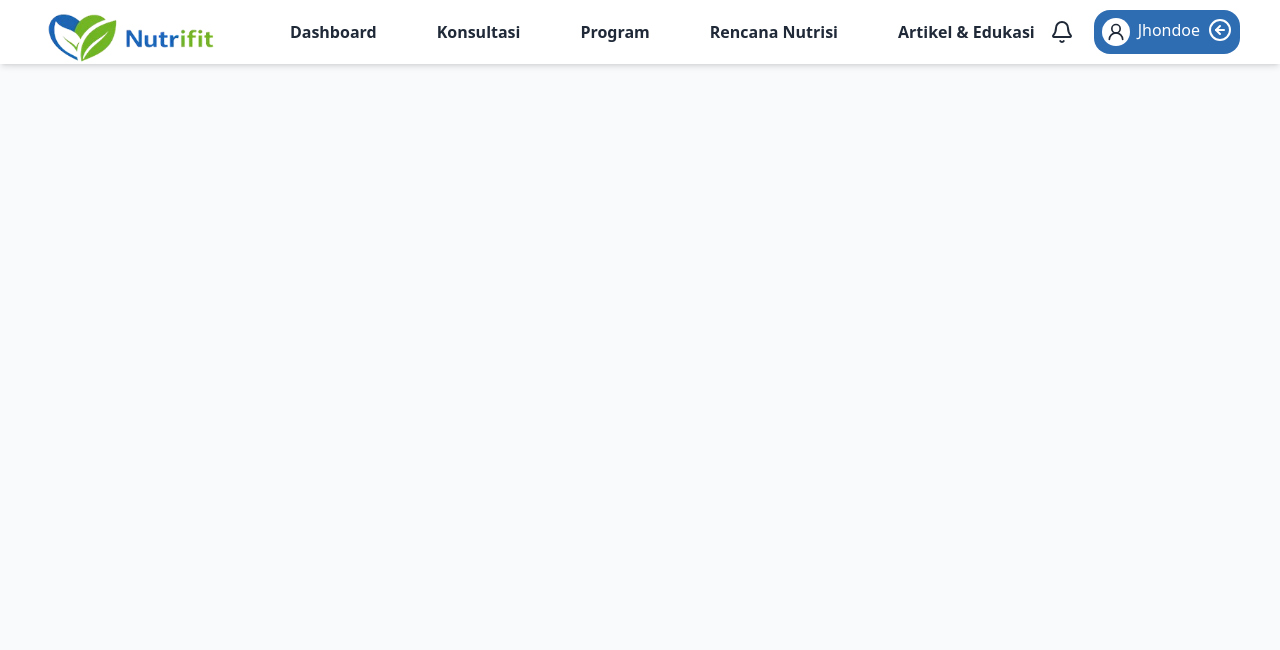
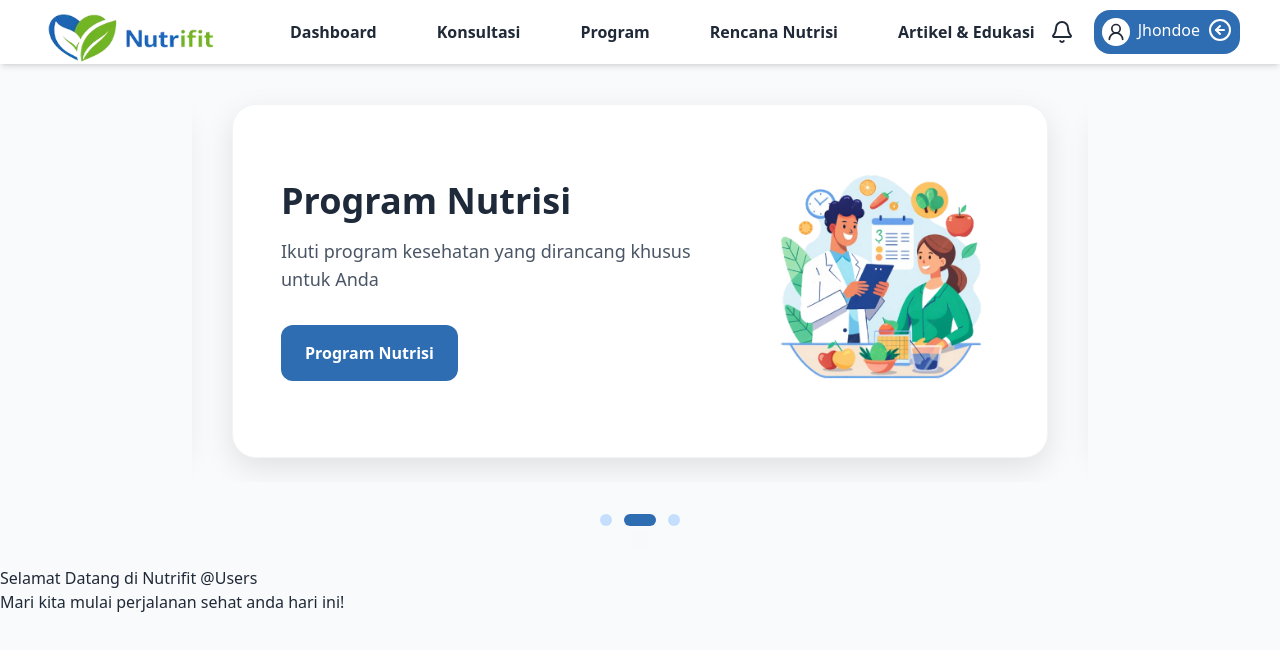
Before and after one commit to Rijalpratama23/nutrifit_WebApp, a Next.js app: page /user/dashboardUser in a window 1280 px wide. Shown: the top 650 px of the page. Built offline with nearby package versions, Linux system fonts and the light colour scheme.

Commit message:
navbar user & dashboard

```diff
--- a/app/(dashboard)/user/dashboardUser/page.tsx
+++ b/app/(dashboard)/user/dashboardUser/page.tsx
@@ -1,10 +1,12 @@
-import Image from "next/image";
-import AppBar from "@/components/componentsDashboard/appBar/page";
+import Image from 'next/image';
+import AppBar from '@/components/componentsDashboardUser/appBar/page';
+import DashboardUser from '@/components/componentsDashboardUser/home/page';
 
-
-
-export  default function UserDashboard() {
-    return(
-        <AppBar />
-    )
+export default function UserDashboard() {
+  return (
+    <>
+      <AppBar />
+      <DashboardUser />
+    </>
+  );
 }
--- a/components/button/buttonXl/page.tsx
+++ b/components/button/buttonXl/page.tsx
@@ -2,10 +2,10 @@
 
 import Link from "next/link"
 
-export default function ButtonXl() {
+export default function ButtonXl( {title} : {title: string} ) {
     return(
         <div>
-            <Link href='/login'><button className="bg-primary text-white font-semibold md:py-4 md:px-6 rounded-xl">Konsultasi Sekarang!</button></Link>
+            <Link href='/login'><button className="bg-primary text-white font-semibold md:py-4 md:px-6 rounded-xl">{title}</button></Link>
         </div>
     )
 }
--- /dev/null
+++ b/components/componentsDashboardUser/home/page.tsx
@@ -0,0 +1,82 @@
+'use client';
+
+import Image from 'next/image';
+import ButtonXl from '@/components/button/buttonXl/page';
+import { useState, useEffect } from 'react';
+
+export default function DashboardUser() {
+  const [currentSlide, setCurrentSlide] = useState(0);
+
+  const slides = [
+    {
+      id: 1,
+      title: 'Konsultasi Sekarang!',
+      desc: 'Panduan Personal ahli gizi dan sesuai data dan tujuan pengguna',
+      img: '/landingPage/hero.png',
+    },
+    {
+      id: 2,
+      title: 'Program Nutrisi',
+      desc: 'Ikuti program kesehatan yang dirancang khusus untuk Anda',
+      img: '/landingPage/hero.png', // Ganti dengan gambar lain jika ada
+    },
+    {
+      id: 3,
+      title: 'Rencana Makan',
+      desc: 'Atur jadwal makan harianmu dengan lebih teratur',
+      img: '/landingPage/hero.png',
+    },
+  ];
+
+  //logic autoplay
+  useEffect(() => {
+    const timer = setInterval(() => {
+      setCurrentSlide((prev) => (prev === slides.length - 1 ? 0 : prev + 1));
+    }, 3000);
+    return () => clearInterval(timer);
+  }, [slides.length]);
+
+  return (
+    <div className="">
+      <div className="flex flex-col items-center justify-center pt-20 pb-10 ">
+        <div className="relative w-full max-w-4xl px-4 overflow-hidden">
+          <div className="flex transition-transform duration-700 ease-in-out" style={{ transform: `translateX(-${currentSlide * 100}%)` }}>
+            {slides.map((slide) => (
+              <div key={slide.id} className="min-w-full p-6">
+                <div className="bg-white border border-gray-100 p-8 md:p-12 rounded-3xl flex flex-col md:flex-row items-center justify-between gap-8 shadow-[0_10px_30px_rgba(0,0,0,0.1)] hover:shadow-[0_20px_40px_rgba(0,0,0,0.15)] transition-shadow duration-300">
+                  <div className="content text-left max-w-md">
+                    <h1 className="text-4xl font-bold text-gray-800 mb-4">{slide.title}</h1>
+                    <p className="text-lg text-gray-600 mb-8">{slide.desc}</p>
+                    <ButtonXl title={slide.title} />
+                  </div>
+                  <div className="relative w-64 h-64">
+                    <Image src={slide.img} alt="hero-image" fill className="object-contain" />
+                  </div>
+                </div>
+              </div>
+            ))}
+          </div>
+        </div>
+        {/* Indikator Titik (Dots) */}
+        <div className="flex gap-3 mt-8">
+          {slides.map((_, index) => (
+            <button key={index} onClick={() => setCurrentSlide(index)} className={`h-3 transition-all duration-300 rounded-full shadow-xl ${currentSlide === index ? 'w-8 bg-primary shadow-lg' : 'w-3 bg-blue-300 opacity-50 shadow-lg'}`} />
+          ))}
+        </div>
+      </div>
+
+      <div className="konsultasi">
+        <div>
+          <div>
+            <h1>Selamat Datang di Nutrifit @Users</h1>
+            <p>Mari kita mulai perjalanan sehat anda hari ini!</p>
+          </div>
+        </div>
+      </div>
+
+      <div className="program"></div>
+
+      <footer></footer>
+    </div>
+  );
+}
--- a/components/componentsLandingPage/hero/page.tsx
+++ b/components/componentsLandingPage/hero/page.tsx
@@ -15,7 +15,7 @@ export default function Hero() {
               <p>NutriFit adalah platform digital yang membantu mencapai target berat badan dan pola hidup sehat melalui panduan nutrisi dan konsultasi ahli.</p>
             </div>
             <div>
-              <ButtonXl />
+              <ButtonXl title="Konsultasi Sekarang!" />
             </div>
           </div>
         </div>
--- a/components/componentsLandingPage/navbar/page.tsx
+++ b/components/componentsLandingPage/navbar/page.tsx
@@ -88,7 +88,7 @@ export default function Navbar() {
           <p className="font-semibold">Daftar</p>
         </Link>
         <Link href="/login">
-          <button className="bg-primary font-semibold px-6 py-2 text-white rounded-xl">Masuk</button>
+          <button className="bg-primary font-semibold px-6 py-2 text-white rounded-xl cursor-pointer">Masuk</button>
         </Link>
       </div>
 
@@ -162,7 +162,7 @@ export default function Navbar() {
             </Link>
 
             <Link href="/login" onClick={(e) => e.stopPropagation()}>
-              <button className="bg-primary mb-5 font-semibold px-6 py-2 text-white rounded-xl w-fit">Masuk</button>
+              <button className="bg-primary mb-5 font-semibold px-6 py-2 text-white rounded-xl w-fit cursor-pointer">Masuk</button>
             </Link>
           </div>
         </div>
```
Also changed, not shown: components/componentsDashboardUser/appBar/page.tsx (renamed from components/componentsDashboard/appBar/page.tsx).
